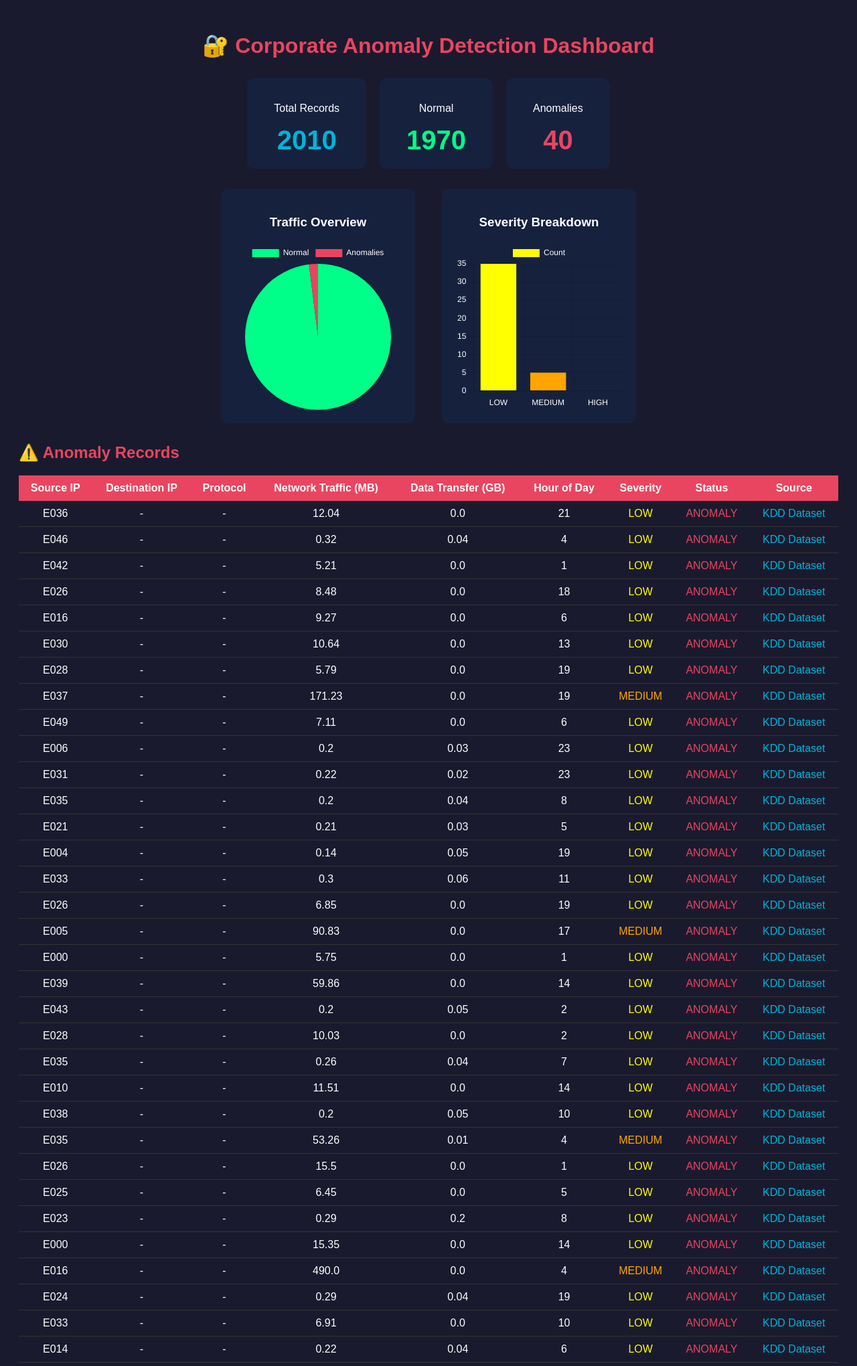
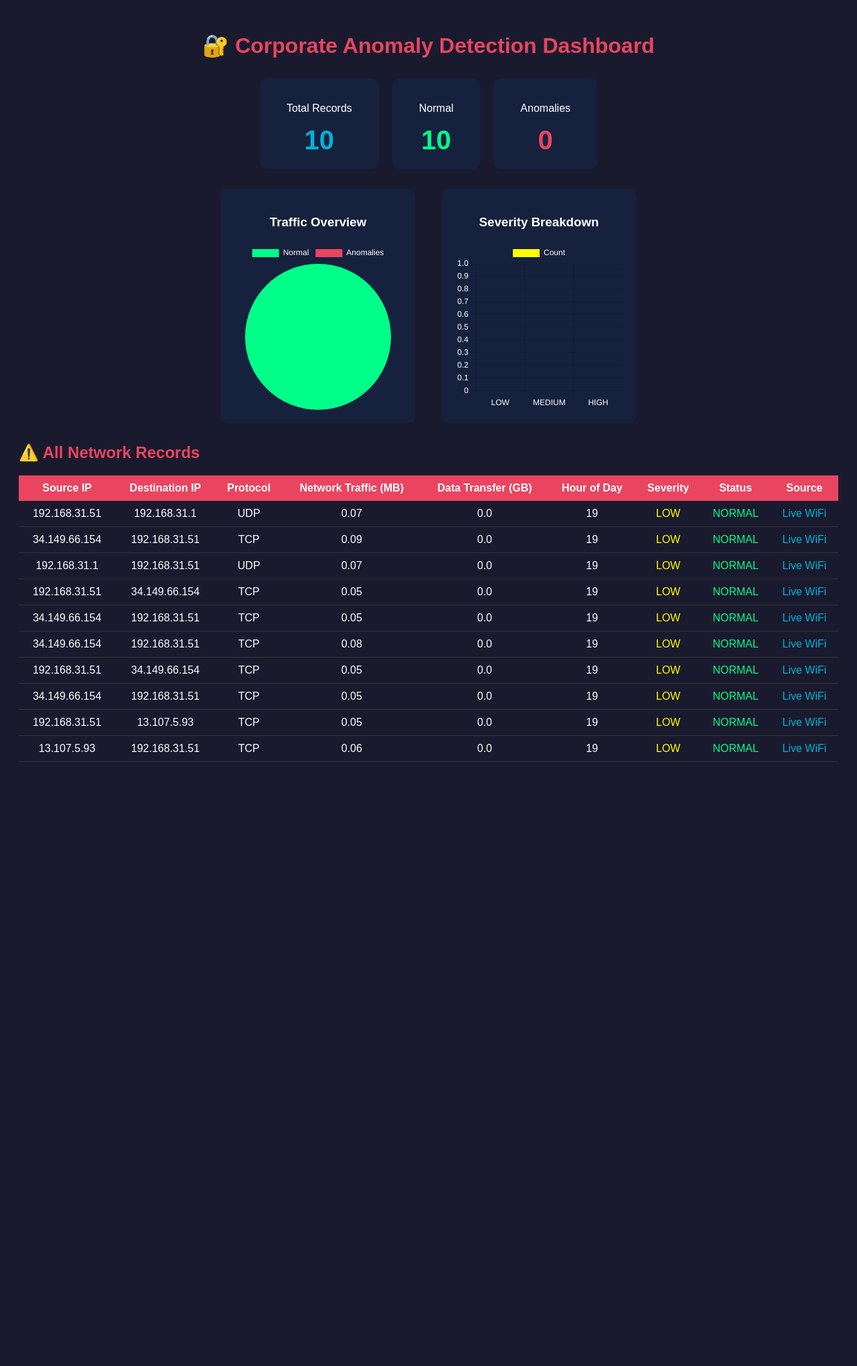
Before and after one commit to cs0233968-svg/anomaly_detection, a Flask app: page / in a window 1280 px wide. Shown: the top 2040 px of the page at 67% size. After the commit the page ends 1138 px from the top, so only its background shows below. Run offline with Flask 3, Linux system fonts and the light colour scheme.

Commit message:
Add all records view with anomaly highlighting

```diff
--- a/app.py
+++ b/app.py
@@ -6,28 +6,17 @@ app = Flask(__name__)
 
 @app.route("/")
 def dashboard():
-    frames = []
-
-    if os.path.exists("kdd_results.csv"):
-        kdd = pd.read_csv("kdd_results.csv")
-        kdd["source"] = "KDD Dataset"
-        kdd["dst_ip"] = "-"
-        kdd["protocol"] = "-"
-        frames.append(kdd)
-
     if os.path.exists("live_results.csv"):
-        live = pd.read_csv("live_results.csv")
-        live["source"] = "Live WiFi"
-        if "src_ip" in live.columns:
-            live["employee_id"] = live["src_ip"]
-        if "severity" not in live.columns:
-            live["severity"] = "LOW"
-        frames.append(live)
-
-    if frames:
-        df = pd.concat(frames, ignore_index=True)
+        df = pd.read_csv("live_results.csv")
+        if "src_ip" in df.columns:
+            df["employee_id"] = df["src_ip"]
+        if "severity" not in df.columns:
+            df["severity"] = "LOW"
+        df["source"] = "Live WiFi"
     else:
-        df = pd.DataFrame(columns=["status", "severity"])
+        df = pd.DataFrame(columns=["status", "severity", "employee_id",
+                                   "dst_ip", "protocol", "network_traffic_mb",
+                                   "data_transfer_gb", "hour_of_day"])
 
     total = len(df)
     anomalies = len(df[df["status"] == "ANOMALY"])
@@ -39,6 +28,7 @@ def dashboard():
     high_count = len(anomaly_df[anomaly_df["severity"] == "HIGH"])
 
     anomaly_records = anomaly_df.to_dict("records")
+    all_records = df.to_dict("records")
 
     return render_template(
         "dashboard.html",
@@ -46,6 +36,7 @@ def dashboard():
         anomalies=anomalies,
         normal=normal,
         anomaly_records=anomaly_records,
+        all_records=all_records,
         low_count=low_count,
         medium_count=medium_count,
         high_count=high_count
--- a/live_results.csv
+++ b/live_results.csv
@@ -1,11 +1,11 @@
 login_attempts,network_traffic_mb,data_transfer_gb,hour_of_day,src_ip,dst_ip,protocol,status
-0,0.052734375,5.14984130859375e-05,10,150.171.109.129,192.168.31.51,TCP,NORMAL
-0,0.0537109375,5.245208740234375e-05,10,192.168.31.51,40.104.77.82,TCP,NORMAL
-0,0.064453125,6.29425048828125e-05,10,40.104.77.82,192.168.31.51,TCP,NORMAL
-0,0.0537109375,5.245208740234375e-05,10,192.168.31.51,150.171.27.11,TCP,NORMAL
-0,0.064453125,6.29425048828125e-05,10,150.171.27.11,192.168.31.51,TCP,NORMAL
-0,0.0537109375,5.245208740234375e-05,10,192.168.31.51,52.98.88.242,TCP,NORMAL
-0,0.064453125,6.29425048828125e-05,10,52.98.88.242,192.168.31.51,TCP,NORMAL
-0,0.162109375,0.0001583099365234375,10,192.168.31.51,20.42.73.27,TCP,NORMAL
-0,2.4287109375,0.0023717880249023438,10,192.168.31.51,20.42.73.27,TCP,NORMAL
-0,0.052734375,5.14984130859375e-05,10,20.42.73.27,192.168.31.51,TCP,NORMAL
+0,0.06640625,6.4849853515625e-05,19,192.168.31.51,192.168.31.1,UDP,NORMAL
+0,0.0908203125,8.869171142578125e-05,19,34.149.66.154,192.168.31.51,TCP,NORMAL
+0,0.06640625,6.4849853515625e-05,19,192.168.31.1,192.168.31.51,UDP,NORMAL
+0,0.052734375,5.14984130859375e-05,19,192.168.31.51,34.149.66.154,TCP,NORMAL
+0,0.052734375,5.14984130859375e-05,19,34.149.66.154,192.168.31.51,TCP,NORMAL
+0,0.076171875,7.43865966796875e-05,19,34.149.66.154,192.168.31.51,TCP,NORMAL
+0,0.052734375,5.14984130859375e-05,19,192.168.31.51,34.149.66.154,TCP,NORMAL
+0,0.052734375,5.14984130859375e-05,19,34.149.66.154,192.168.31.51,TCP,NORMAL
+0,0.0537109375,5.245208740234375e-05,19,192.168.31.51,13.107.5.93,TCP,NORMAL
+0,0.064453125,6.29425048828125e-05,19,13.107.5.93,192.168.31.51,TCP,NORMAL
--- a/templates/dashboard.html
+++ b/templates/dashboard.html
@@ -114,7 +114,7 @@
         </div>
     </div>
 
-    <h2 style="color:#e94560">⚠️ Anomaly Records</h2>
+    <h2 style="color:#e94560">⚠️ All Network Records</h2>
     <table>
         <tr>
             <th>Source IP</th>
@@ -127,8 +127,8 @@
             <th>Status</th>
             <th>Source</th>
         </tr>
-        {% for record in anomaly_records %}
-        <tr>
+        {% for record in all_records %}
+        <tr style="background-color: {% if record.status == 'ANOMALY' %}#2d0a0a{% else %}transparent{% endif %}">
             <td>{{ record.employee_id }}</td>
             <td>{{ record.get('dst_ip', '-') }}</td>
             <td>{{ record.get('protocol', '-') }}</td>
@@ -140,8 +140,10 @@
                 {% elif record.severity == 'MEDIUM' %}#ffa500
                 {% else %}#ffff00
                 {% endif %}">{{ record.severity }}</td>
-            <td style="color:#e94560">{{ record.status }}</td>
-            <td style="color:#00b4d8">{{ record.source }}</td>
+            <td style="color: {% if record.status == 'ANOMALY' %}#e94560{% else %}#00ff88{% endif %}">
+                {{ record.status }}
+            </td>
+            <td style="color:#00b4d8">{{ record.get('source', 'Live WiFi') }}</td>
         </tr>
         {% endfor %}
     </table>
```
